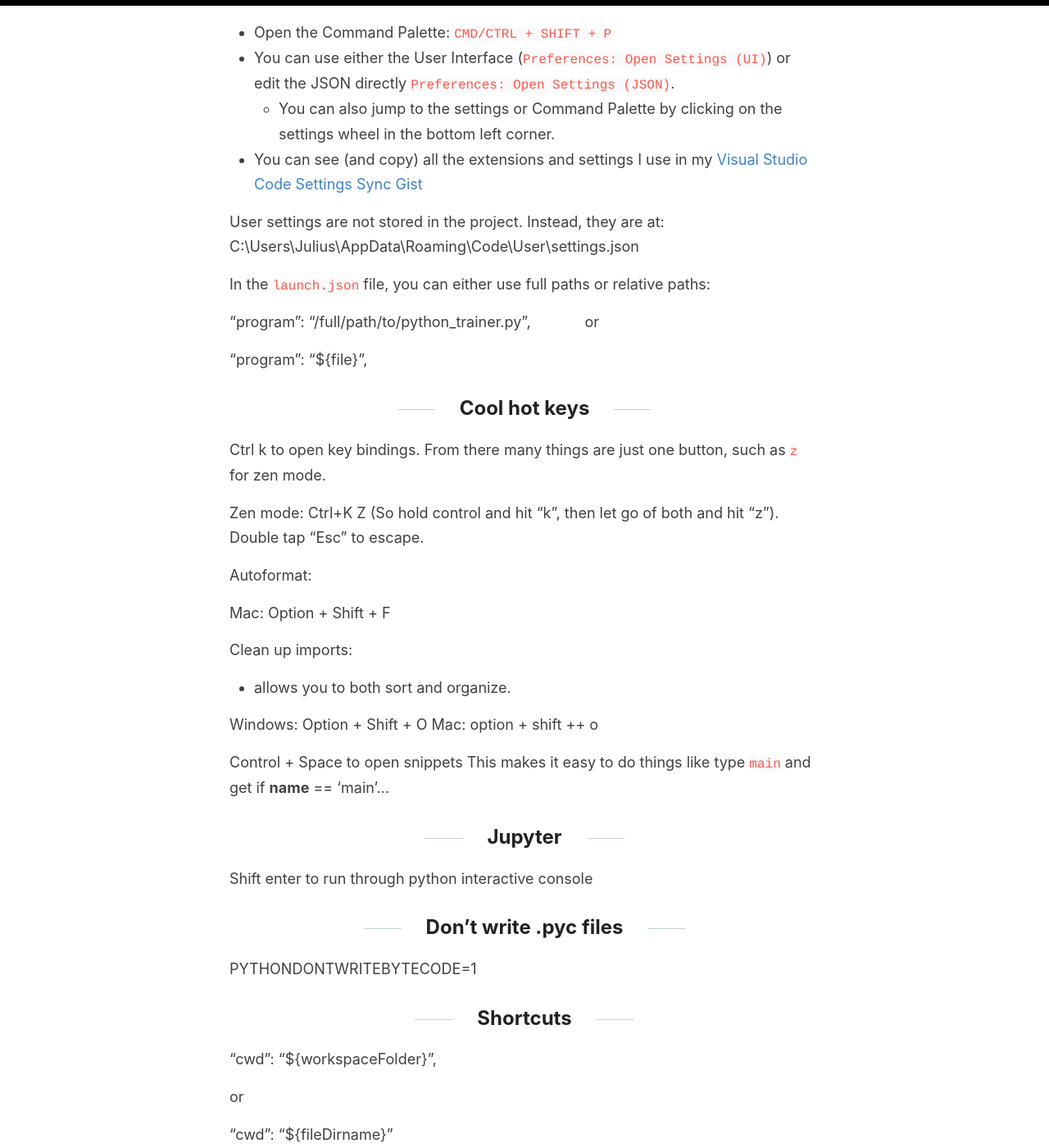
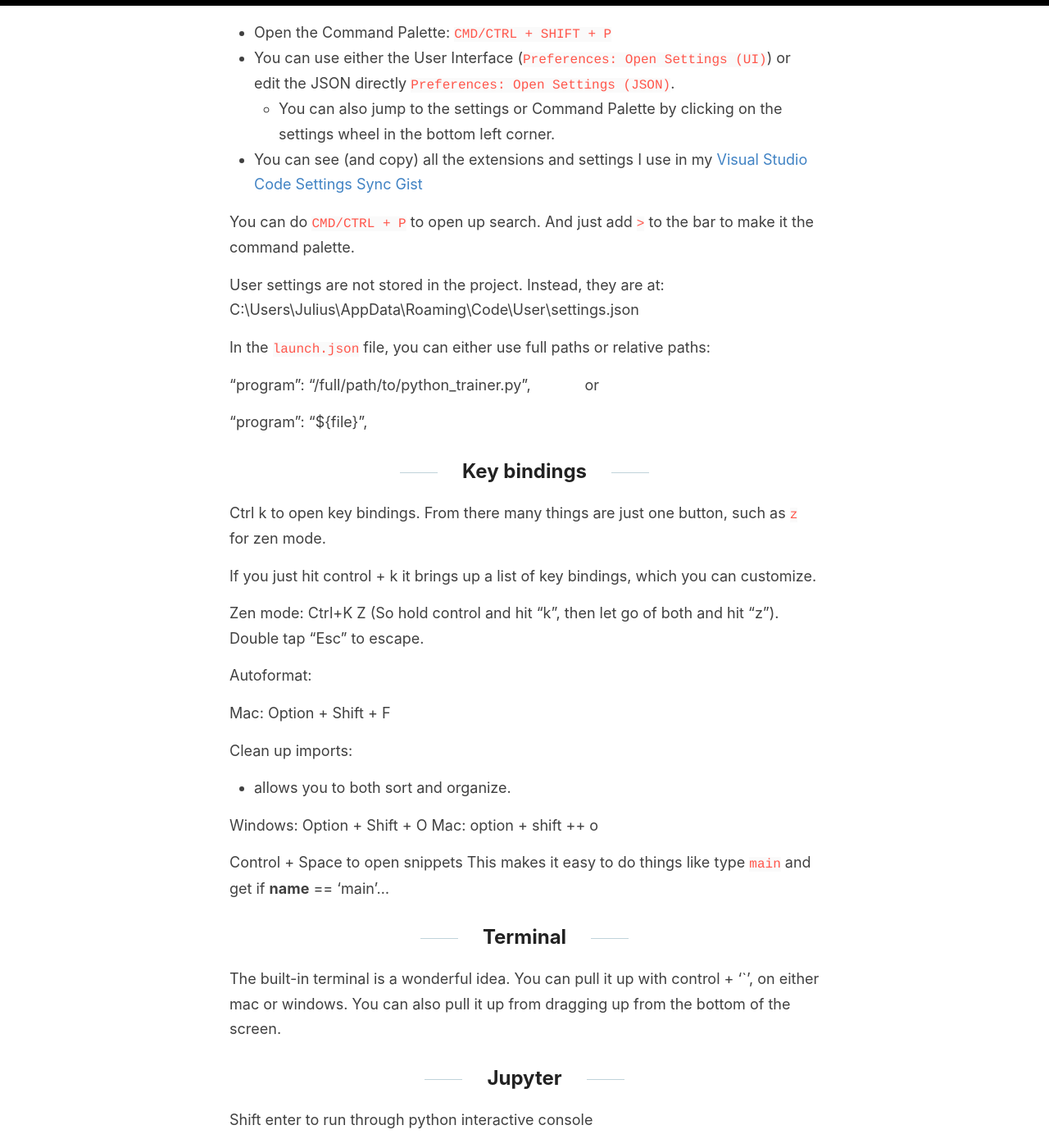
Before and after one commit to jss367/blog, a Jekyll site: the page built from _posts/2018-10-11-VSCode-Tips.md, in a window 1280 px wide and 1400 px high, scrolled down 289 px. Shown: the whole window at 82% size. Built offline with Jekyll 4.4.1, drawn with Linux system fonts in a browser that asks for light colours; some of the changed text lies outside the part shown.

Commit message:
Update 2018-10-11-VSCode-Tips.md

```diff
--- a/_posts/2018-10-11-VSCode-Tips.md
+++ b/_posts/2018-10-11-VSCode-Tips.md
@@ -11,6 +11,7 @@ One of the most important things to be able to do in VSCode is to open the comma
     * You can also jump to the settings or Command Palette by clicking on the settings wheel in the bottom left corner.
 * You can see (and copy) all the extensions and settings I use in my [Visual Studio Code Settings Sync Gist](https://gist.github.com/jss367/6574f6940f7c9603ffd949f42ca4f205)
 
+You can do `CMD/CTRL + P` to open up search. And just add `>` to the bar to make it the command palette.
 
 User settings are not stored in the project. Instead, they are at: C:\Users\Julius\AppData\Roaming\Code\User\settings.json
 
@@ -23,9 +24,11 @@ or
 
 "program": "${file}",
 
-## Cool hot keys
+## Key bindings
 
 Ctrl k to open key bindings. From there many things are just one button, such as `z` for zen mode.
+
+If you just hit control + k it brings up a list of key bindings, which you can customize.
 
 Zen mode: Ctrl+K Z
 (So hold control and hit "k", then let go of both and hit "z"). Double tap "Esc" to escape.
@@ -50,7 +53,9 @@ Mac: option + shift ++ o
 Control + Space to open snippets
 This makes it easy to do things like type `main` and get if __name__ == 'main'...
 
+## Terminal
 
+The built-in terminal is a wonderful idea. You can pull it up with control + '`', on either mac or windows. You can also pull it up from dragging up from the bottom of the screen.
 
 ## Jupyter
 
@@ -61,6 +66,9 @@ Shift enter to run through python interactive console
 
 PYTHONDONTWRITEBYTECODE=1
 
+## Code Completion
+
+Control + Space to pull it up manually
 
 ## Shortcuts
 
```
